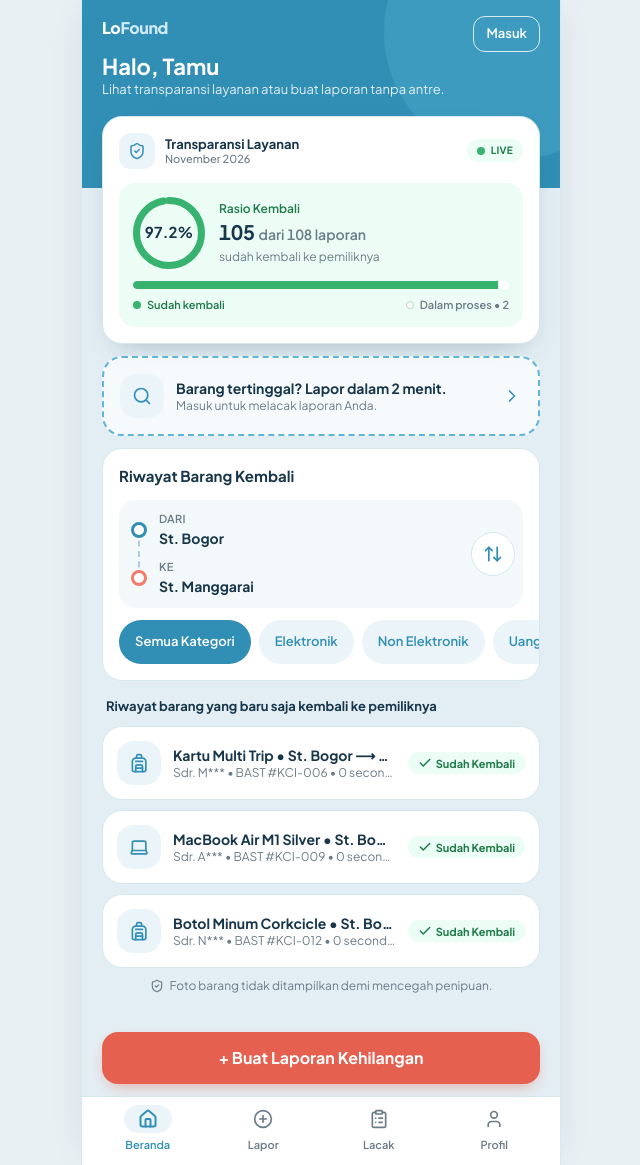
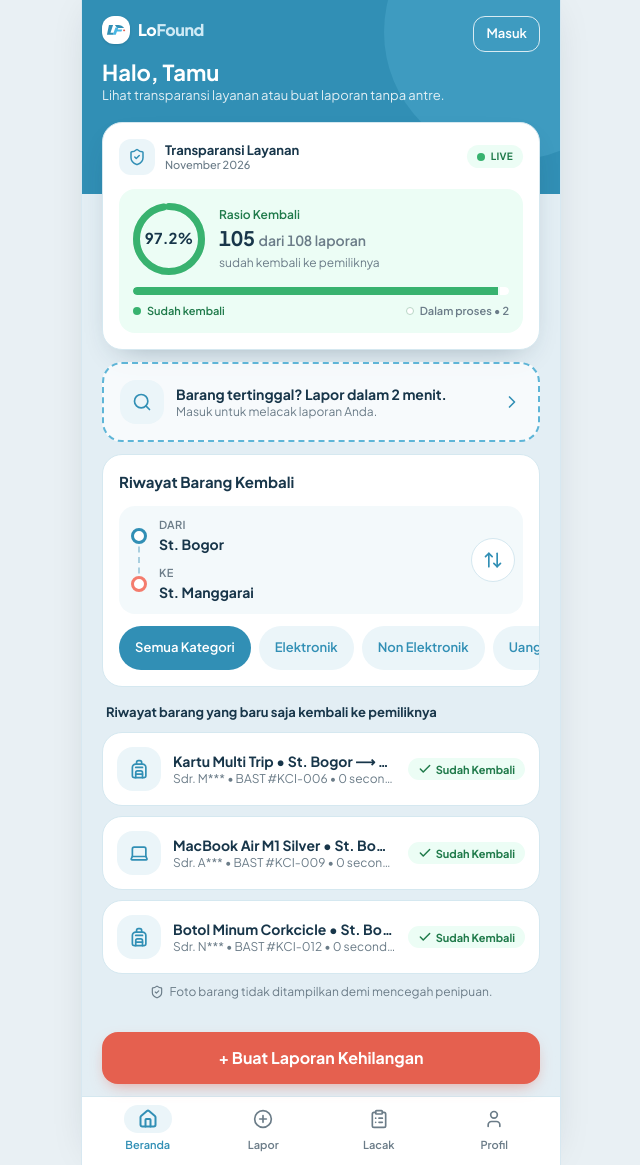
Before and after one commit to Ram24-L/LoFound---App, a Laravel app: page / in a window 1280 px wide. Shown: the whole page, without its empty margins (319-959 px from the left). Run offline with Laravel 12, Linux system fonts and the light colour scheme; data comes from the database, SQL or seed files in the repository; style sheets or scripts are compiled from the project's sources.

Commit message:
changing icon into LOFOUND logo

```diff
--- a/public/sw.js
+++ b/public/sw.js
@@ -1,4 +1,4 @@
-const CACHE_NAME = 'lofound-pwa-v1';
+const CACHE_NAME = 'lofound-pwa-v2';
 const PRECACHE_URLS = [
   '/manifest.webmanifest',
   '/icons/icon-192.png',
--- a/resources/js/lib/ui.tsx
+++ b/resources/js/lib/ui.tsx
@@ -666,9 +666,29 @@ export function TrainArt({ className, tone = 'light' }: { className?: string; to
   )
 }
 
+export function LogoMark({ className = 'size-7' }: { className?: string }) {
+  return (
+    <svg viewBox="64 116 420 256" fill="none" className={className} aria-hidden>
+      <path d="M126.381 140.8H212.126L158.535 299.536H229.989L212.126 344.889H83.5081L126.381 140.8Z" fill="#318FB5" />
+      <path d="M250.9 140.8H322.645C369.279 140.8 415.914 166.4 444.612 203.378H297.535L250.9 140.8Z" fill="#318FB5" />
+      <path d="M262.039 192H322.76L310.258 231.638H404.911L388.838 274.107H294.185L269.183 344.889H208.462L262.039 192Z" fill="#49B8E5" />
+      <path d="M444.269 270.222C456.177 270.222 465.831 262.581 465.831 253.156C465.831 243.73 456.177 236.089 444.269 236.089C432.361 236.089 422.708 243.73 422.708 253.156C422.708 262.581 432.361 270.222 444.269 270.222Z" fill="#E5604F" />
+    </svg>
+  )
+}
+
 export function Logo({ light, size = 'md' }: { light?: boolean; size?: 'sm' | 'md' }) {
   return (
-    <span className="inline-flex items-center">
+    <span className="inline-flex items-center gap-2">
+      <span
+        className={cx(
+          'flex shrink-0 items-center justify-center rounded-xl bg-white p-1 shadow-sm',
+          size === 'sm' ? 'size-7' : 'size-8',
+          !light && 'ring-1 ring-line',
+        )}
+      >
+        <LogoMark className="h-full w-full" />
+      </span>
       <span className={cx('font-extrabold tracking-tight', size === 'sm' ? 'text-base' : 'text-lg', light ? 'text-white' : 'text-ink')}>
         Lo<span className={light ? 'text-[#cfeaf5]' : 'text-primary'}>Found</span>
       </span>
--- a/resources/views/welcome.blade.php
+++ b/resources/views/welcome.blade.php
@@ -12,9 +12,10 @@
     <meta name="apple-mobile-web-app-title" content="LoFound">
     <title>LoFound — KRL Lost & Found Platform</title>
     <link rel="manifest" href="/manifest.webmanifest">
-    <link rel="icon" type="image/png" sizes="192x192" href="/icons/icon-192.png">
-    <link rel="icon" type="image/svg+xml" href="/icons/icon.svg">
-    <link rel="apple-touch-icon" sizes="180x180" href="/icons/apple-touch-icon.png">
+    <link rel="shortcut icon" href="/favicon.ico?v=2">
+    <link rel="icon" type="image/png" sizes="192x192" href="/icons/icon-192.png?v=2">
+    <link rel="icon" type="image/svg+xml" href="/icons/icon.svg?v=2">
+    <link rel="apple-touch-icon" sizes="180x180" href="/icons/apple-touch-icon.png?v=2">
     <link rel="preconnect" href="https://fonts.googleapis.com">
     <link rel="preconnect" href="https://fonts.gstatic.com" crossorigin>
     <link href="https://fonts.googleapis.com/css2?family=Plus+Jakarta+Sans:wght@400;500;600;700;800&display=swap" rel="stylesheet">
```
Also changed, not shown: public/favicon.ico, public/icons/apple-touch-icon.png, public/icons/icon-192.png, public/icons/icon-512.png, public/icons/icon-maskable-512.png, public/icons/icon.svg, public/manifest.webmanifest.
